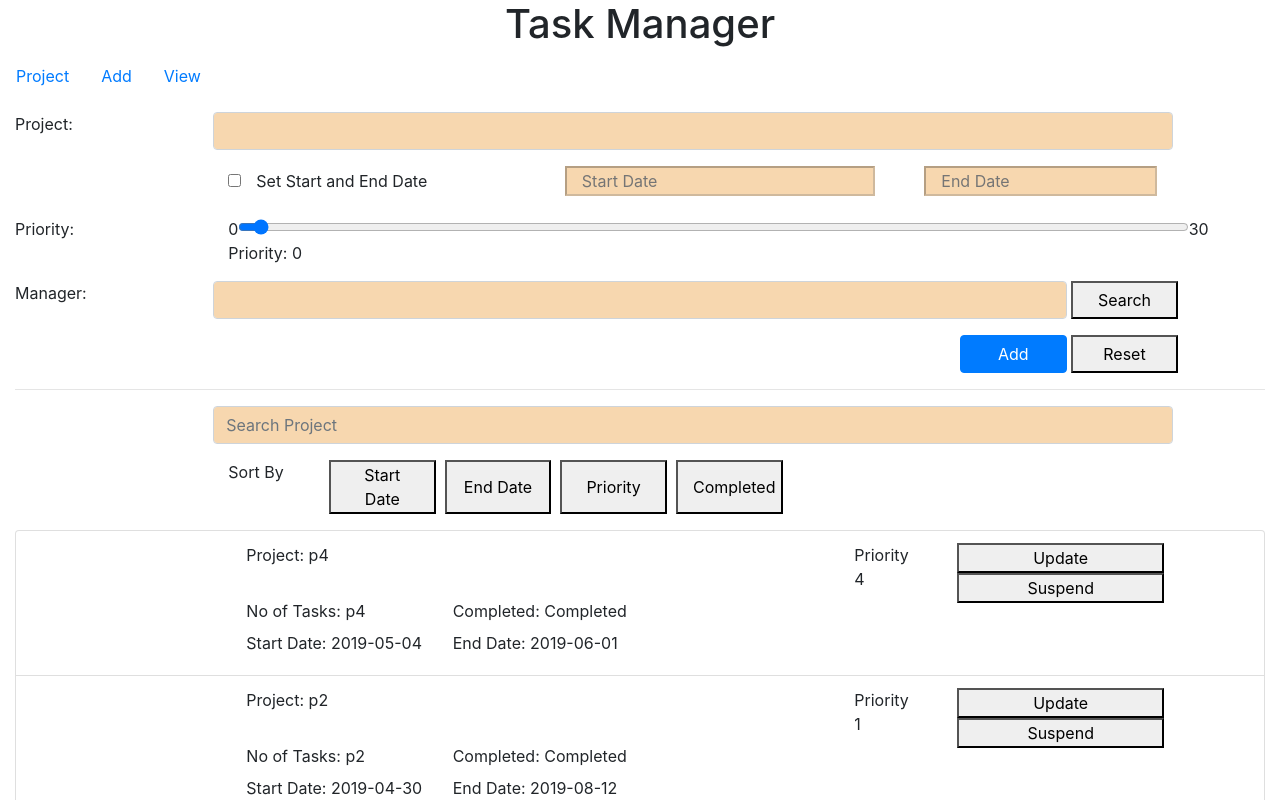
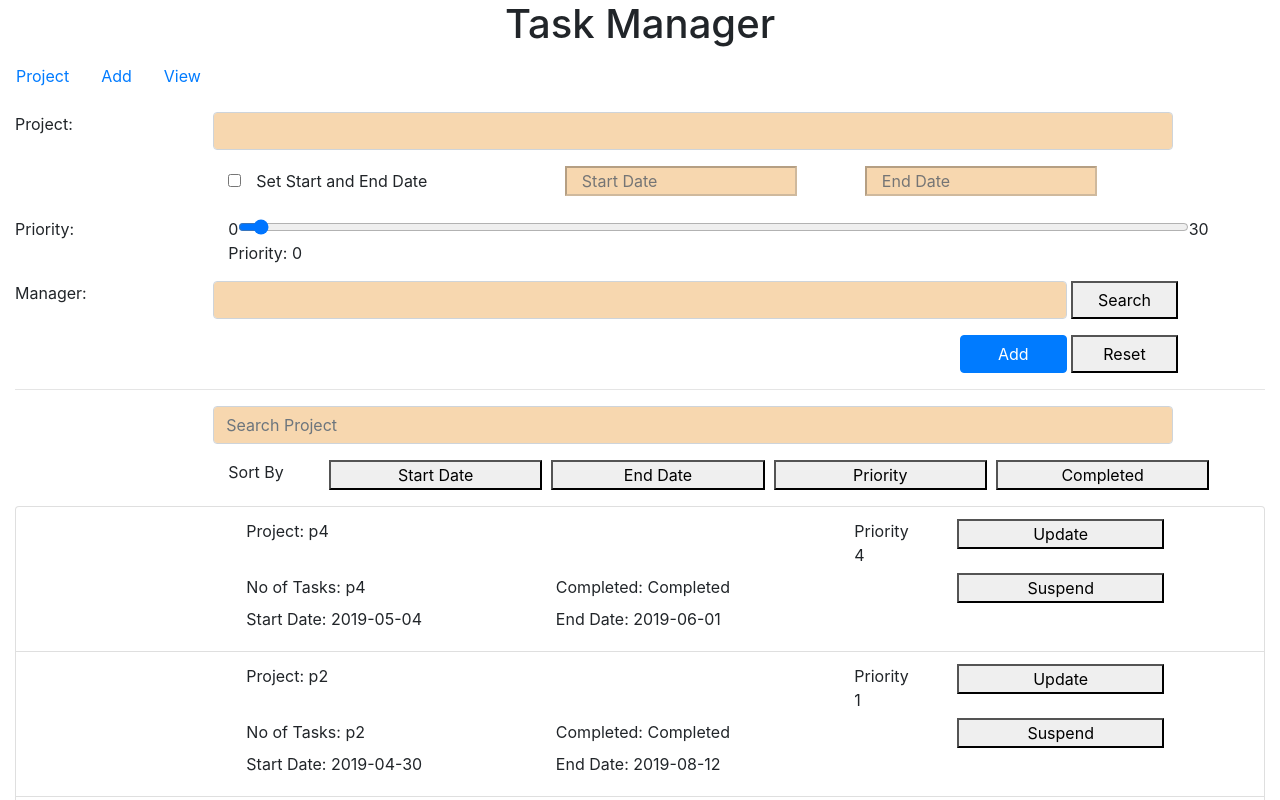
Before and after one commit to JagIIHT/ProjectManagerUI, an Angular app: page /project in a window 1280 px wide. Shown: the top 800 px of the page. Built offline with nearby package versions, Linux system fonts and the light colour scheme.

Commit message:
Project functionality issue fix

```diff
--- a/src/app/project/project.component.html
+++ b/src/app/project/project.component.html
@@ -11,7 +11,7 @@
       </div>
       <div *ngIf="nameError" class="row">
         <div class="col-md-2"></div>
-        <span *ngIf="nameError" class="col-md-2 alert-danger text-center" role="alert">{{nameError}}</span>
+        <span *ngIf="nameError" class="col-md-4 alert-danger text-center" role="alert">{{nameError}}</span>
       </div>
     </div>
     <div class="form-group">
@@ -20,12 +20,15 @@
         <div class="col-md-9">
           <input type="checkbox" (click)="toggleDate()" name="endabledate" [(ngModel)]="enableDate" style="background-color:#f7d7af">
           <label for="endabledate" class="col-md-4">Set Start and End Date</label>&nbsp;&nbsp;
-          <input [type]="dateType" [disabled]="!enableDate" class="col-md-4" placeholder="Start Date" id="sdate" name="sdate" [(ngModel)]="project.startDate"
-            style="background-color:#f7d7af">&nbsp;&nbsp;&nbsp;&nbsp;&nbsp;&nbsp;&nbsp;&nbsp;&nbsp;&nbsp;
-
-            <input [type]="dateType" [disabled]="!enableDate" class="col-md-3" placeholder="End Date" id="edate" name="edate" [(ngModel)]="project.endDate"
-              style="background-color:#f7d7af">
+          <input [type]="dateType" [disabled]="!enableDate" class="col-md-3" placeholder="Start Date" id="sdate" name="sdate" [(ngModel)]="project.startDate"
+            style="background-color:#f7d7af">&nbsp;&nbsp;&nbsp;&nbsp;&nbsp;&nbsp;&nbsp;&nbsp;&nbsp;&nbsp;&nbsp;&nbsp;&nbsp;&nbsp;
+          <input [type]="dateType" [disabled]="!enableDate" class="col-md-3" placeholder="End Date" id="edate" name="edate" [(ngModel)]="project.endDate"
+            style="background-color:#f7d7af">
         </div>
+      </div>
+      <div *ngIf="dateError" class="row">
+        <div class="col-md-2"></div>
+        <span *ngIf="dateError" class="col-md-4 alert-danger text-center" role="alert">{{dateError}}</span>
       </div>
     </div>
     <div class="form-group">
@@ -35,8 +38,8 @@
           <output name="startrange" id="startrange">0</output>
           <input id="priority" class="col-md-11" name="priority" type="range" value="0" [(ngModel)]="project.priority" min="0" max="30"
             oninput>
-            <output name="endrange" id="endrange">30</output>
-            <br> Priority: {{project.priority}}
+          <output name="endrange" id="endrange">30</output>
+          <br> Priority: {{project.priority}}
         </div>
       </div>
     </div>
@@ -73,10 +76,10 @@
     <div class="row">
       <div class="col-md-2"></div>
       <div class="col-md-1">Sort By</div>&nbsp;&nbsp;
-      <button type="button" class="col-md-1" (click)="sortByStartDate()" value="Start Date">Start Date</button>&nbsp;&nbsp;
-      <button type="button" class="col-md-1" (click)="sortByEndDate()" value="End Date">End Date</button>&nbsp;&nbsp;
-      <button type="button" class="col-md-1" (click)="sortByPriority()" value="Priority">Priority</button>&nbsp;&nbsp;
-      <button type="button" class="col-md-1" (click)="sortByStatus()" value="Completed">Completed</button>&nbsp;&nbsp;
+      <button type="button" class="col-md-2" (click)="sortByStartDate()" value="Start Date">Start Date</button>&nbsp;&nbsp;
+      <button type="button" class="col-md-2" (click)="sortByEndDate()" value="End Date">End Date</button>&nbsp;&nbsp;
+      <button type="button" class="col-md-2" (click)="sortByPriority()" value="Priority">Priority</button>&nbsp;&nbsp;
+      <button type="button" class="col-md-2" (click)="sortByStatus()" value="Completed">Completed</button>&nbsp;&nbsp;
     </div>
   </div>
   <div class="list-group">
@@ -87,14 +90,16 @@
           <div class="row">
             <label class="col-md-10">Project: {{project.name}}</label>
           </div>
-          <div class="row"><br></div>
           <div class="row">
-            <label class="col-md-4">No of Tasks: {{project.name}}</label>
-            <label class="col-md-4">Completed: {{project.status}}</label>
+            <br>
           </div>
           <div class="row">
-            <label class="col-md-4">Start Date: {{project.startDate}}</label>
-            <label class="col-md-4">End Date: {{project.endDate}}</label>
+            <label class="col-md-6">No of Tasks: {{project.name}}</label>
+            <label class="col-md-6">Completed: {{project.status}}</label>
+          </div>
+          <div class="row">
+            <label class="col-md-6">Start Date: {{project.startDate}}</label>
+            <label class="col-md-6">End Date: {{project.endDate}}</label>
           </div>
         </div>
         <div class="col-md-1 ml-1 column-bg-color">
@@ -109,6 +114,7 @@
           <div class="row column-text-align">
             <button type="button" id="update_{{project.projectId}}" class="col-md-12" (click)="update(project)" value="Update">Update</button>
           </div>
+          <br>
           <div class="row column-text-align">
             <button type="button" class="col-md-12" (click)="suspend(project)" value="Suspend">Suspend</button>
           </div>
@@ -136,6 +142,10 @@
             </div>
           </form>
         </div>
+        <div *ngIf="user.firstName">
+          <p class="text-center">
+            <strong>Selected User for Manager:</strong> {{user.firstName}} {{user.lastName}}</p>
+        </div>
         <div class="modal-footer">
           <button type="button" class="btn btn-primary" (click)="addUser()" data-dismiss="modal">Add</button>
           <button type="button" class="btn btn-danger" (click)="closeUserModal()" data-dismiss="modal">Close</button>
--- a/src/app/project/project.component.ts
+++ b/src/app/project/project.component.ts
@@ -17,6 +17,7 @@ export class ProjectComponent implements OnInit {
   private dateType: any = "text";
   private nameError: string = "";
   private managerError: string = "";
+  private dateError: string = "";
   private saveType: string = 'Add';
   private display: string = 'none';
   private user: User = new User();
@@ -85,7 +86,7 @@ export class ProjectComponent implements OnInit {
   }
   save(event) {
     console.log(this.project);
-    this.nameError = this.managerError = this.failureMessage = this.successMessage = '';
+    this.nameError = this.dateError = this.managerError = this.failureMessage = this.successMessage = '';
     event.preventDefault();
     if (this.validate()) {
       alert(true);
@@ -103,7 +104,7 @@ export class ProjectComponent implements OnInit {
     this.project.priority = 0;
     this.enableDate = false;
     this.dateType = "text";
-    this.nameError = this.managerError = this.failureMessage = this.successMessage = '';
+    this.nameError = this.dateError = this.managerError = this.failureMessage = this.successMessage = '';
   }
 
   toggleDate() {
@@ -132,13 +133,15 @@ export class ProjectComponent implements OnInit {
       isValid = false;
     }
     if (this.enableDate && (this.project.startDate > this.project.endDate)) {
-      this.failureMessage = "Invalid Start and End date";
+      this.dateError = "Invalid Start and End date";
+      this.failureMessage = "Mandatory fields are missing/Invalid";
       isValid = false;
     }
     return isValid;
   }
 
   update(project: Project) {
+    this.nameError = this.dateError = this.managerError = this.failureMessage = this.successMessage = '';
     this.saveType = "Update";
     if (project.startDate && project.endDate) {
       this.enableDate = true;
```
